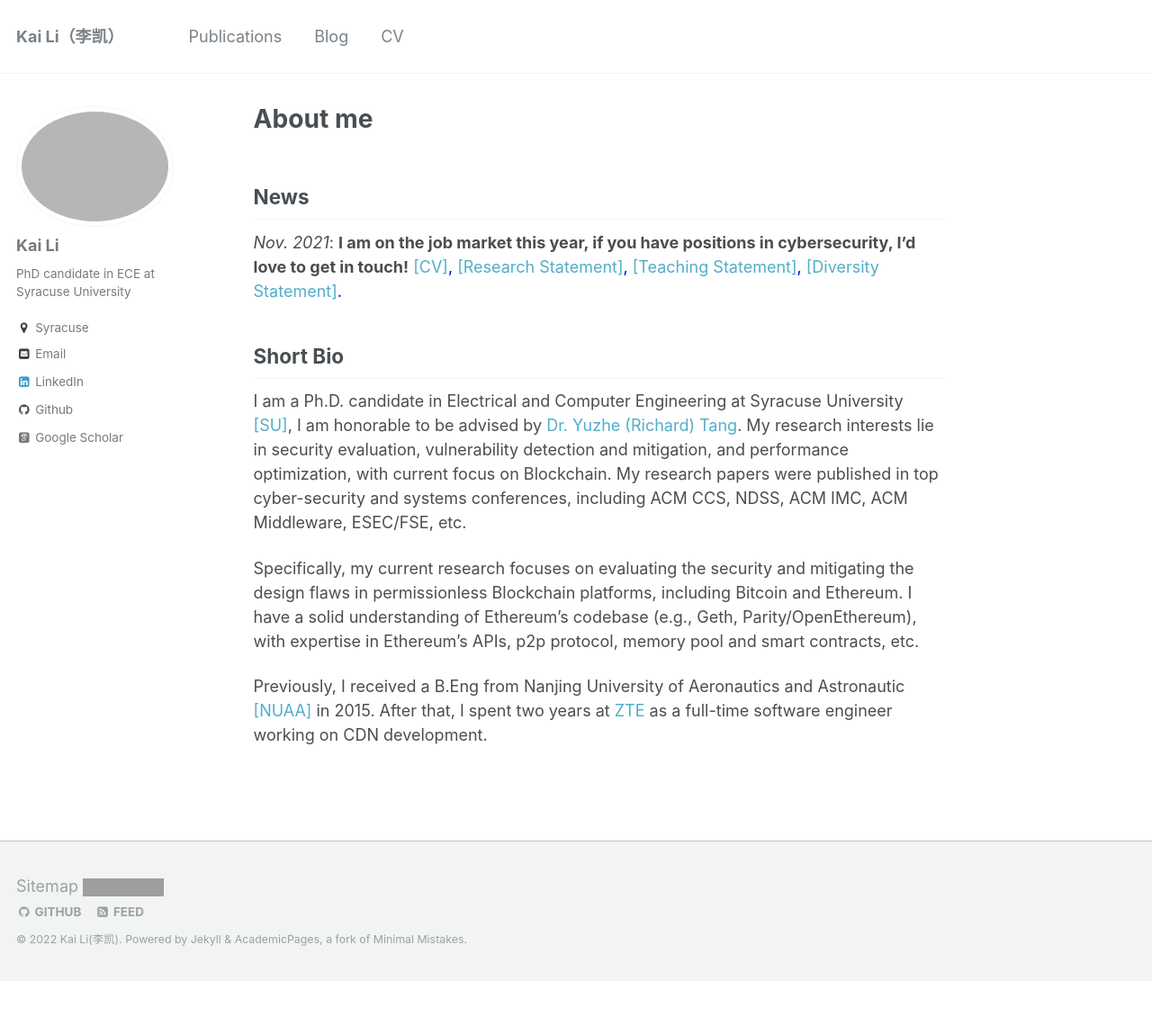
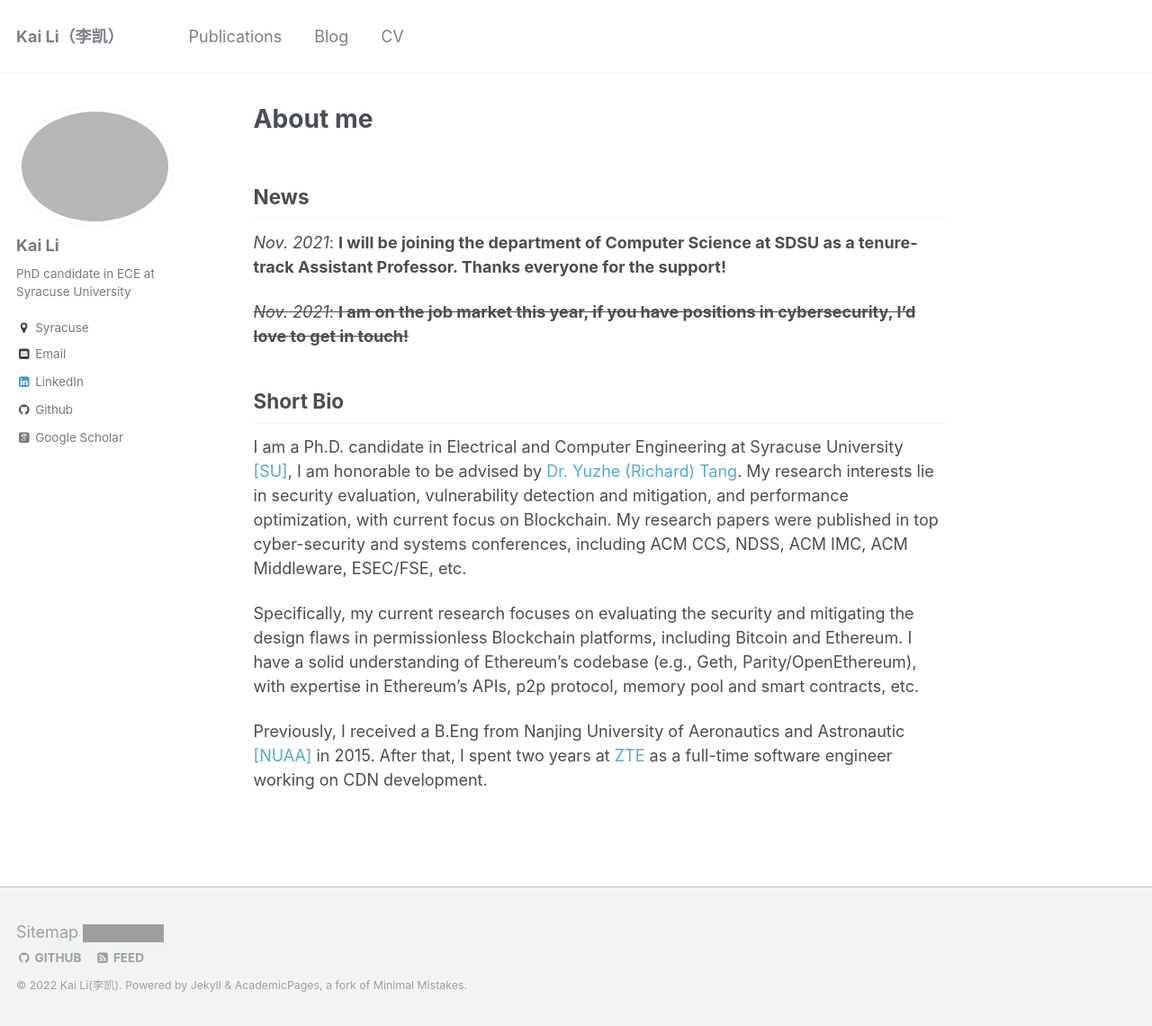
Before and after one commit to likai1993/likai1993.github.io, a Jekyll site: the page built from _pages/about.md, in a window 1280 px wide and 1140 px high. Shown: the whole window at 90% size. Built offline with Jekyll 4.4.1, drawn with Linux system fonts in a browser that asks for light colours; some web fonts are replaced; grey boxes are pictures that could not be loaded.

Commit message:
Update about.md

```diff
--- a/_pages/about.md
+++ b/_pages/about.md
@@ -10,8 +10,9 @@ redirect_from:
 
 News
 ----
-*Nov. 2021*: **I am on the job market this year, if you have positions in cybersecurity, I'd love to get in touch!**
-<span style="color:blue">[[CV]](https://drive.google.com/file/d/1DdU-l0AXWeV6LPEUiJITw4lgr1Ayn5t7/view?usp=sharing), <span style="color:blue">[[Research Statement]](https://drive.google.com/file/d/1ceU42d-2AEIRdpUJ-MLY_N-0NM_JvLf-/view?usp=sharing), <span style="color:blue">[[Teaching Statement]](https://drive.google.com/file/d/18SLHXxD5Oi80fBZhDYciaUSTSPI9zLjP/view?usp=sharing), <span style="color:blue">[[Diversity Statement]](https://drive.google.com/file/d/1o_RshuatlHKTq1jgpinTFbmufPyGwAJH/view?usp=sharing).
+*Nov. 2021*: **I will be joining the department of Computer Science at SDSU as a tenure-track Assistant Professor. Thanks everyone for the support!**
+
+~~*Nov. 2021*: **I am on the job market this year, if you have positions in cybersecurity, I'd love to get in touch!**~~
 
 
 Short Bio
```
